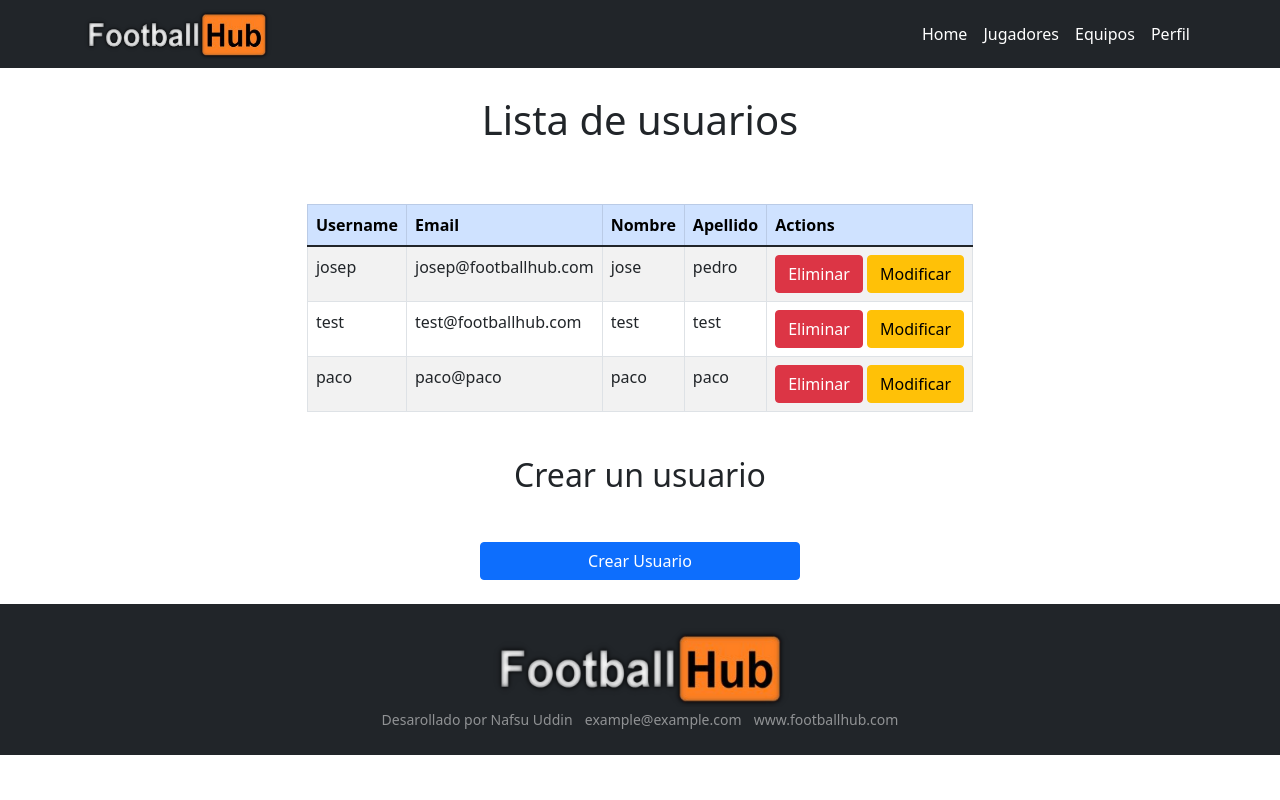
After one commit to bynafrez08/P3-NU, a Flask app: page /users/ in a window 1280 px wide. The commit adds this page. Run offline with Flask 3, Linux system fonts and the light colour scheme; a user stored in the database is signed in; data comes from the database, SQL or seed files in the repository; both versions use the stored data as it was after the commit.

Commit message:
add decorator admin, user_page

```diff
--- a/app.py
+++ b/app.py
@@ -74,6 +74,15 @@ def login_required(f):
         return f(*args, **kwargs)
     return decorated_function
 
+def admin_required(f):
+    @wraps(f)
+    def decorated_function(*args, **kwargs):
+        if session.get('rol') != 'admin':
+            flash('Pagina restringida solo para admin','danger')
+            return redirect(request.referrer)
+        return f(*args, **kwargs)
+    return decorated_function
+
 @app.route('/logout/')
 def logout():
     # session.pop para eliminar la cookie de session.
@@ -102,6 +111,41 @@ def perfil():
         return render_template('perfil.html',valores=valores)
     else:
         return redirect(url_for('login'))
+
+@app.route('/users/')
+@login_required
+def user_page():
+    users = db_futbol.show_users()
+    return render_template('users.html', datos=users)
+
+@app.route('/users/<username>/delete/')
+@login_required
+def del_users(username):
+     # eliminar la cuenta y la cookie de session si el usuario ha iniciado correctamente la session. Si no redirige al login
+    if 'username' in session:
+       db_futbol.delete_user(username)
+       return redirect(url_for('user_page'))
+
+@app.route('/users/insertar/')
+@login_required
+def insert_user():
+    if request.method == 'POST':
+        username  = request.form['username']
+        password = request.form['password']
+        email = request.form['email']
+        name = request.form['name']
+        surname = request.form['surname']
+        rol = request.form['rol']
+
+        #encriptar la contraseña en la bd
+        hashed_password = hashlib.sha256(password.encode('utf-8')).hexdigest()
+
+        db_futbol.add_user(username,hashed_password,email,name,surname,rol)
+        flash(f'Se ha creado el usuario {username}','success')
+        return redirect(url_for('user_page'))
+
+    else:
+        return render_template('useradd.html')
 
 @app.route('/jugadores/')
 @login_required
--- a/db_futbol.py
+++ b/db_futbol.py
@@ -6,6 +6,14 @@ def register_user(username,password,email,name,surname):
     conn = sqlite3.connect('footballhub.sqlite3')
     sql = 'INSERT INTO users (username,password,email,name,surname) values (?,?,?,?,?)'
     valores = [username,password,email,name,surname]
+    conn.execute(sql,valores)
+    conn.commit()
+    conn.close()
+
+def add_user(username,password,email,name,surname,rol):
+    conn = sqlite3.connect('footballhub.sqlite3')
+    sql = 'INSERT INTO users (username,password,email,name,surname,rol) values (?,?,?,?,?,?)'
+    valores = [username,password,email,name,surname,rol]
     conn.execute(sql,valores)
     conn.commit()
     conn.close()
@@ -96,6 +104,24 @@ def show_jugadores(id_jugadores=None):
     conn.close()
     return jugadores
 
+
+def show_users():
+    conn = sqlite3.connect('footballhub.sqlite3')
+    cursor = conn.execute('SELECT username, email, name, surname, rol FROM users')
+
+    users = []
+
+    for row in cursor:
+        user = {
+            'username': row[0],
+            'email': row[1],
+            'name': row[2],
+            'surname': row[3],
+            'rol': row[4]
+        }
+        users.append(user)
+    conn.close()
+    return users
 
 def show_equipos(id_equipos=None):
     conn = sqlite3.connect('footballhub.sqlite3')
--- /dev/null
+++ b/templates/flash_messages.html
@@ -0,0 +1,13 @@
+{% with messages = get_flashed_messages(with_categories=true) %}
+    {% if messages %}
+        {% for category, message in messages %}
+            <br>
+            <br>
+            <br>
+            <div class="alert alert-{{ category }} alert-dismissible fade show" role="alert">
+                <strong>{{ message }}</strong>
+                <button type="button" class="btn-close" data-bs-dismiss="alert" aria-label="Close"></button>
+            </div>
+        {% endfor %}
+    {% endif %}
+{% endwith %}
--- /dev/null
+++ b/templates/users.html
@@ -0,0 +1,45 @@
+{% extends 'base.html' %}
+
+{% block title %}
+    Users
+{% endblock %}
+
+{% block content %}
+    {% include 'flash_messages.html' %}
+    <h1 class="text-center p-5 mt-5">Lista de usuarios</h1>
+    <div class="contenedor p-1 row justify-content-center">
+        <div class="col-auto">
+            </table>
+            <table class="table table-bordered table-striped" id="table_dir">
+              <thead>
+                <tr class="table-primary">
+                  <th scope="col">Username</th>
+                  <th scope="col">Email</th>
+                  <th scope="col">Nombre</th>
+                  <th scope="col">Apellido</th>
+                  <th scope="col">Actions</th>
+                </tr>
+              </thead>
+              <tbody>
+                 {% for user in datos %}
+                     <tr>
+                          <td>{{ user.username }}</td>
+                          <td>{{ user.email }}</td>
+                          <td>{{ user.name }}</td>
+                          <td>{{ user.surname }}</td>
+                          <td>
+                            <a href="/users/{{ user.username }}/delete" class="btn btn-danger" onclick="return confirm('Estas seguro de eliminar?')">Eliminar</a>
+                            <a href="" class="btn btn-warning">Modificar</a>
+                          </td>
+                     </tr>
+                {% endfor %}
+            </table>
+        </div>
+    </div>
+    <h2 class="text-center p-2 mt-3">Crear un usuario</h2>
+    <div class="d-grid gap-2 col-3 mx-auto">
+        <br>
+        <a href="{{ url_for('insert_user') }}" class="btn btn-primary" type="button">Crear Usuario</a>
+    </div>
+    <br>
+{% endblock %}
```
Also changed, not shown: templates/login.html (+1 -13 lines), templates/useradd.html (renamed from templates/register.html, +9 -3 lines), footballhub.sqlite3, static/css/alert.css (deleted).
